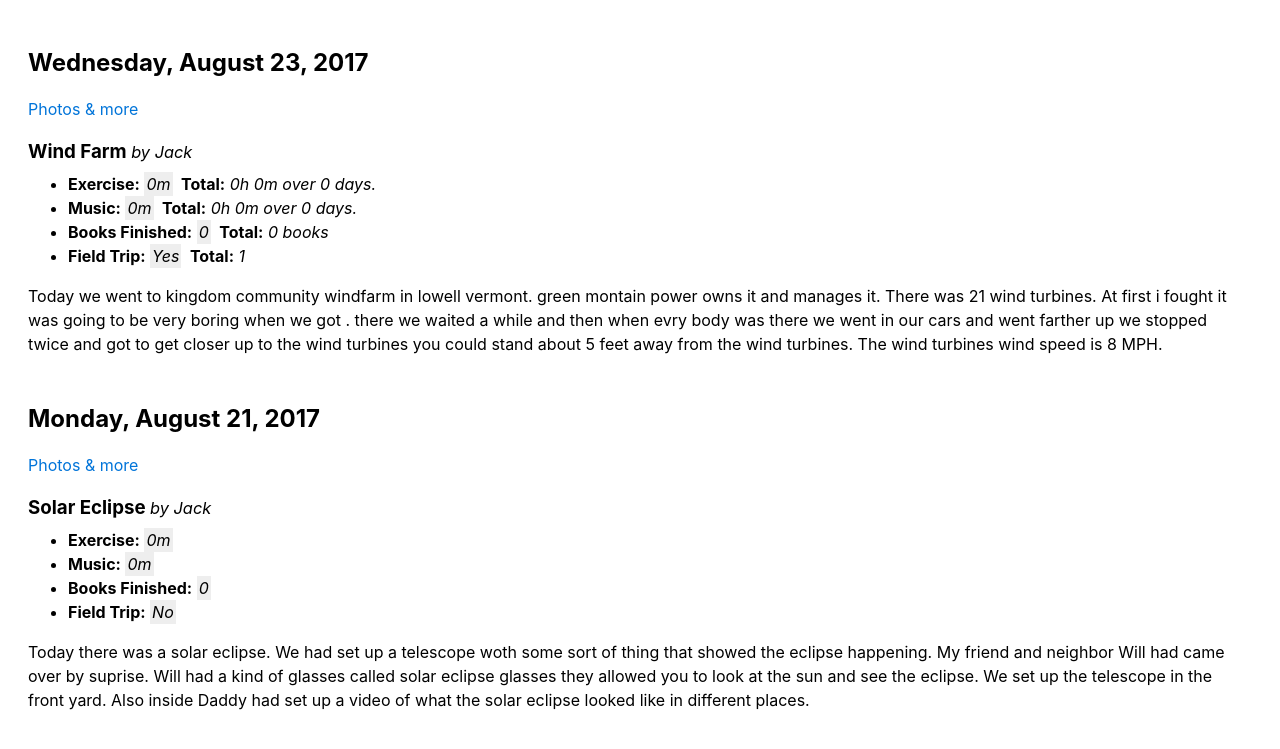
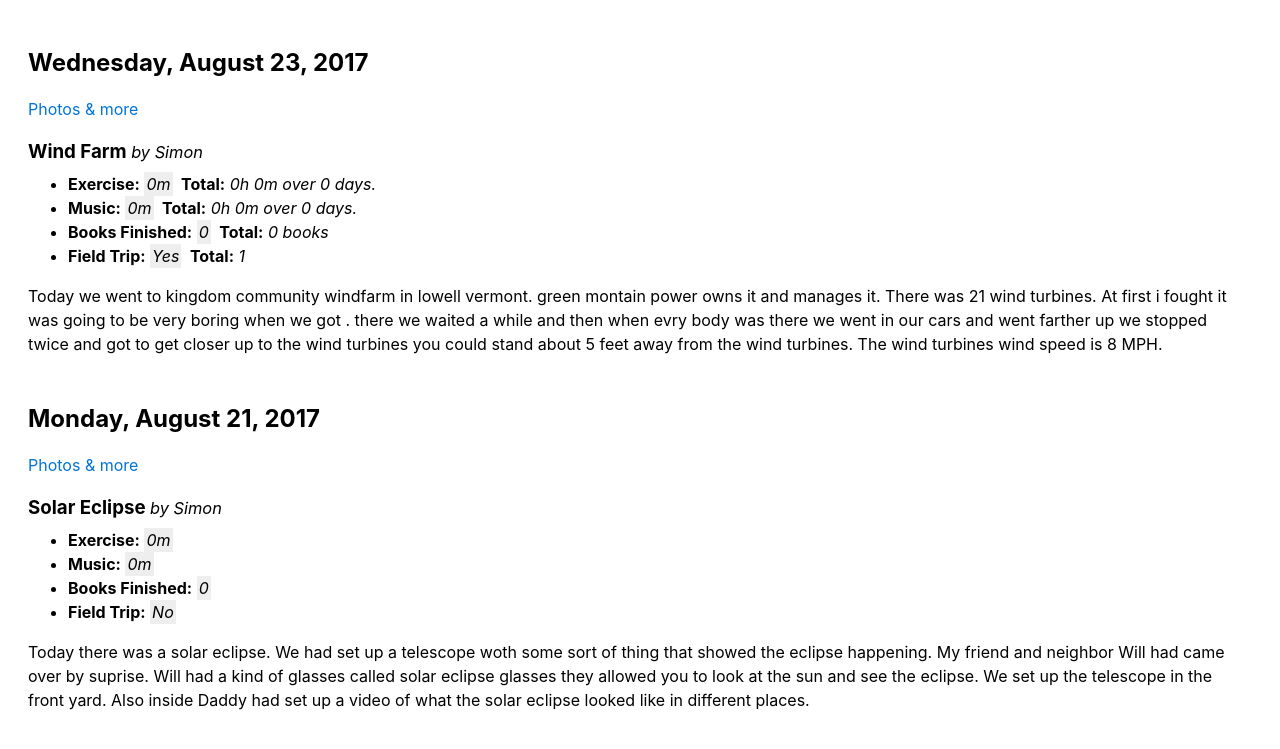
Before and after one commit to newlyceum/journal, a Jekyll site: the page built from simon/index.md, in a window 1280 px wide. Shown: the top 749 px of the page. Built offline with Jekyll 4.4.1, drawn with Linux system fonts in a browser that asks for light colours.

Commit message:
Template tweak

```diff
--- a/_layouts/simon.html
+++ b/_layouts/simon.html
@@ -35,7 +35,7 @@
                         <p><a href="/journal/#{{ post.slug }}">Photos &amp; more</a></p>
                         {% endif %}
             {% endfor %}
-            <h3 id="{{ post.slug }}">{{ post.title }} <span>by Jack</span></h3>
+            <h3 id="{{ post.slug }}">{{ post.title }} <span>by Simon</span></h3>
             <ul>
                 <li><b>Exercise:</b> <i class="today">{{ post.exercise }}m</i> {% if forloop.first %}<b>Total:</b> <i>{{ exercise_total | divided_by:60 }}h {{ exercise_total | modulo:60 }}m over {{ exercise_days }} day{% if exercise_days != 1 %}s{% endif %}.</i>{% endif %}</li>
                 <li><b>Music:</b> <i class="today">{{ post.music }}m</i> {% if forloop.first %}<b>Total:</b> <i>{{ music_total | divided_by:60 }}h {{ music_total | modulo:60 }}m over {{ music_days }} day{% if music_days != 1 %}s{% endif %}.</i>{% endif %}</li>
```
